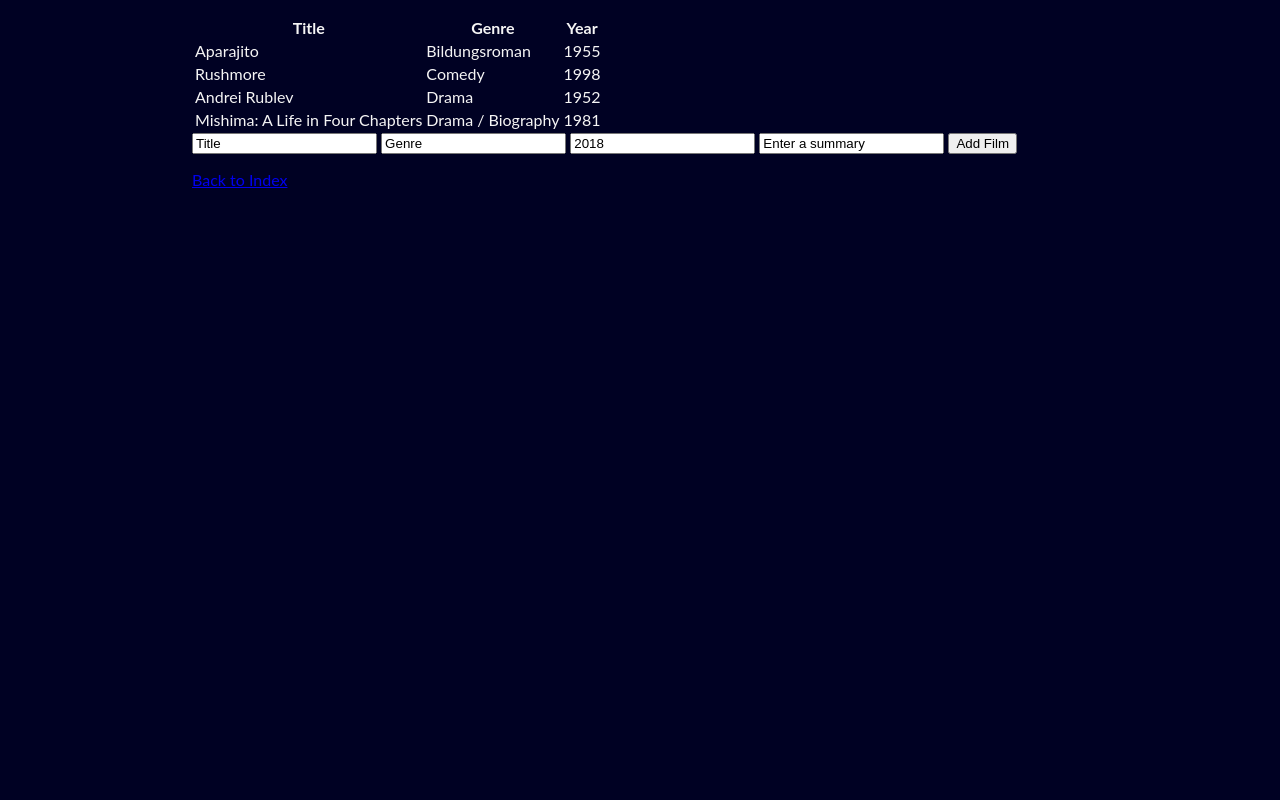
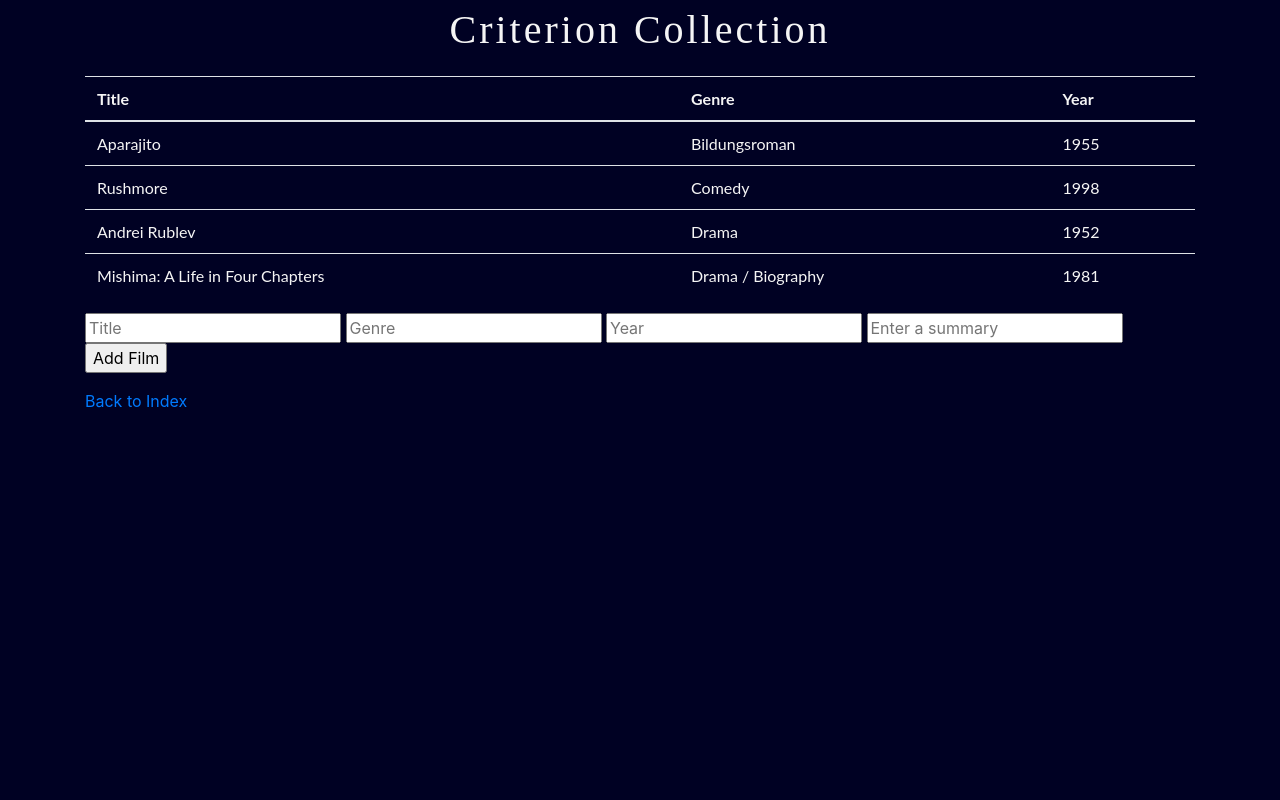
Before and after one commit to sohdas/FilmCollection, a Django app: page /collection/3/ in a window 1280 px wide. Run offline with Django 3.2, Linux system fonts and the light colour scheme; data comes from the database, SQL or seed files in the repository; both versions use the stored data as it was after the commit; some libraries are stand-ins or nearby versions.

Commit message:
Table row links working, CSS updates

```diff
--- a/FilmSite/settings.py
+++ b/FilmSite/settings.py
@@ -55,7 +55,7 @@
 TEMPLATES = [
     {
         'BACKEND': 'django.template.backends.django.DjangoTemplates',
-        'DIRS': [],
+        'DIRS': [os.path.join(BASE_DIR, 'templates')],
         'APP_DIRS': True,
         'OPTIONS': {
             'context_processors': [
--- a/collection/static/collection/style.css
+++ b/collection/static/collection/style.css
@@ -1,12 +1,39 @@
-body{
-    background-color:#000123;
+.color-white{
     color:whitesmoke;
-    font-family: 'Lato';
-    margin-left: 15%;
-    margin-right: 15%;
-    margin-top: 15px;
 }
 
+.color-navy{
+    color:#000123;
+}
+.body-font{
+    font-family: 'Lato';
+}
+.header-font{
+    font-family: 'Montserrat';
+    font-weight: 450;
+}
+
+/*Table Stuff*/
+
+.table tbody tr:not(.summary):hover{
+    cursor: pointer;
+    background-color:whitesmoke !important;
+    color: #000123;
+    transition: ease-in-out .3s;
+}
+
+.table tbody tr{
+    background-color: #000123;
+    color:whitesmoke;
+    transition: ease-in-out .3s;
+}
+
+.table .summary{
+    display: none;
+}
+html body{
+    background-color:#000123;
+}
 a:visited{
     color: lightgrey;
 }
--- /dev/null
+++ b/collection/templates/base.html
@@ -0,0 +1,24 @@
+{% load static %}
+<html>
+
+<head>
+    <title>Film Collection</title>
+    <link rel="stylesheet" type="text/css" href="{% static 'collection/style.css' %}">
+    <link rel="stylesheet" href="https://stackpath.bootstrapcdn.com/bootstrap/4.1.3/css/bootstrap.min.css" integrity="sha384-MCw98/SFnGE8fJT3GXwEOngsV7Zt27NXFoaoApmYm81iuXoPkFOJwJ8ERdknLPMO"
+        crossorigin="anonymous">
+    {% block head %}
+    {% endblock %}
+</head>
+
+<body>
+    <script src="https://code.jquery.com/jquery-3.3.1.min.js" integrity="sha256-FgpCb/KJQlLNfOu91ta32o/NMZxltwRo8QtmkMRdAu8="
+        crossorigin="anonymous"></script>
+    <script src="https://cdnjs.cloudflare.com/ajax/libs/popper.js/1.14.3/umd/popper.min.js" integrity="sha384-ZMP7rVo3mIykV+2+9J3UJ46jBk0WLaUAdn689aCwoqbBJiSnjAK/l8WvCWPIPm49"
+        crossorigin="anonymous"></script>
+    <script src="https://stackpath.bootstrapcdn.com/bootstrap/4.1.3/js/bootstrap.min.js" integrity="sha384-ChfqqxuZUCnJSK3+MXmPNIyE6ZbWh2IMqE241rYiqJxyMiZ6OW/JmZQ5stwEULTy"
+        crossorigin="anonymous"></script>
+    {% block body %}
+    {% endblock %}
+</body>
+
+</html>
--- a/collection/templates/collection/detail.html
+++ b/collection/templates/collection/detail.html
@@ -1,30 +1,50 @@
-{% load static %}
+{% extends 'base.html' %}
 
-<link rel="stylesheet" type="text/css" href="{% static 'collection/style.css' %}">
-
-<h1>{{ shelf.shelf_text }}</h1>
+{% block body %}
+<div class="container color-white">
+    <div class="title">
+        <p> {{ shelf.shelf_name }} </p>
+    </div>
     {% if error_message %}<p><strong>{{ error_message }}</strong></p>{% endif %}
-<table>
+    <table class="table body-font color-white">
         <thead>
             <th>Title</th>
             <th>Genre</th>
             <th>Year</th>
         </thead>
+        <tbody>
             {% for movie in shelf.movie_set.all %}
             <tr>
                 <td for="movie{{ forloop.counter }}">{{ movie.movie_name }}</td>
                 <td for="movie{{ forloop.counter }}">{{ movie.movie_genre }}</td>
                 <td for="movie{{ forloop.counter }}">{{ movie.release_year }}</td>
             </tr>
+            <tr class="summary">
+                <td colspan=3>
+                    <p for="movie{{ forloop.counter}}"> &nbsp;&nbsp;&nbsp; {{ movie.movie_summary }}</p>
+                </td>
+            </tr>
             {% endfor %}
+        </tbody>
     </table>
     <form action="{% url 'collection:add_film' shelf.id %}" method="post">
         {% csrf_token %}
-    <input type="text" name="title" value="Title">
-    <input type="text" name="genre" value="Genre">
-    <input type="number" maxlength="4" name="year" value="2018">
-    <input type="text" name="summary" value="Enter a summary">
+        <input type="text" name="title" placeholder="Title">
+        <input type="text" name="genre" placeholder="Genre">
+        <input type="number" maxlength="4" name="year" placeholder="Year">
+        <input type="text" name="summary" placeholder="Enter a summary">
         <input type="submit" value="Add Film">
     </form>
 
     <a href="{% url 'collection:index' %}">Back to Index</a>
+</div>
+
+<script>
+    $(document).ready(function () {
+        $('.table tr').click(function () {
+            var s = $(this).next('.summary');
+            s.slideToggle();
+        });
+    });
+</script>
+{% endblock %}
--- a/collection/views.py
+++ b/collection/views.py
@@ -23,14 +23,19 @@
     template_name='collection/results.html'
 
 def add_film(request, shelf_id):
+    current_shelf = get_object_or_404(Shelf, id=shelf_id)
     new_film = Movie()
 
     new_film.movie_name = request.POST['title']
     new_film.movie_genre = request.POST['genre']
     new_film.release_year = request.POST['year']
     new_film.movie_summary = request.POST['summary']
-    new_film.shelf = get_object_or_404(Shelf, id=shelf_id)
+    new_film.shelf = current_shelf
 
     new_film.save()
 
+    current_shelf.shelf_size += 1
+
+    current_shelf.save()
+
     return HttpResponseRedirect(reverse('collection:results', args=(shelf_id,)))
```
Also changed, not shown: collection/templates/collection/index.html (+29 -5 lines), collection/templates/collection/results.html (+26 -10 lines), db.sqlite3. Lines whose indentation alone changed are shown as unchanged.
